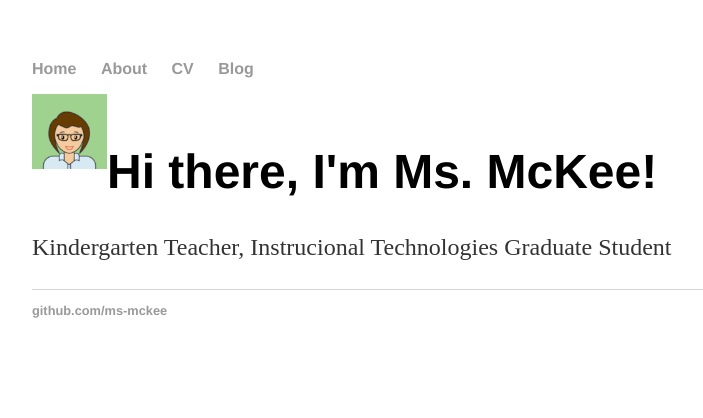
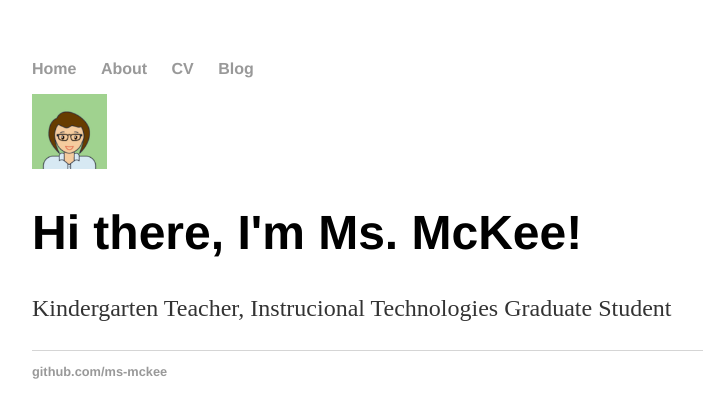
Before and after one commit to ms-mckee/ms-mckee.github.io, a Jekyll site: the page built from index.html, in a window 1280 px wide. Shown: the top 418 px of the page, without its empty margins (160-863 px from the left). Built offline with Jekyll 4.4.1, drawn with Linux system fonts in a browser that asks for light colours.

Commit message:
Update index.html

```diff
--- a/index.html
+++ b/index.html
@@ -4,7 +4,7 @@
 ---
 
 <div class="blurb">
-	<img src="{{site.url}}/assets/avatar.png", height=75, width=75, align="left"><br/>
+	<img src="{{site.url}}/assets/avatar.png", height=75, width=75>
 	<h1>Hi there, I'm Ms. McKee!</h1>
 	<p>Kindergarten Teacher, Instrucional Technologies Graduate Student</p>
 
```
